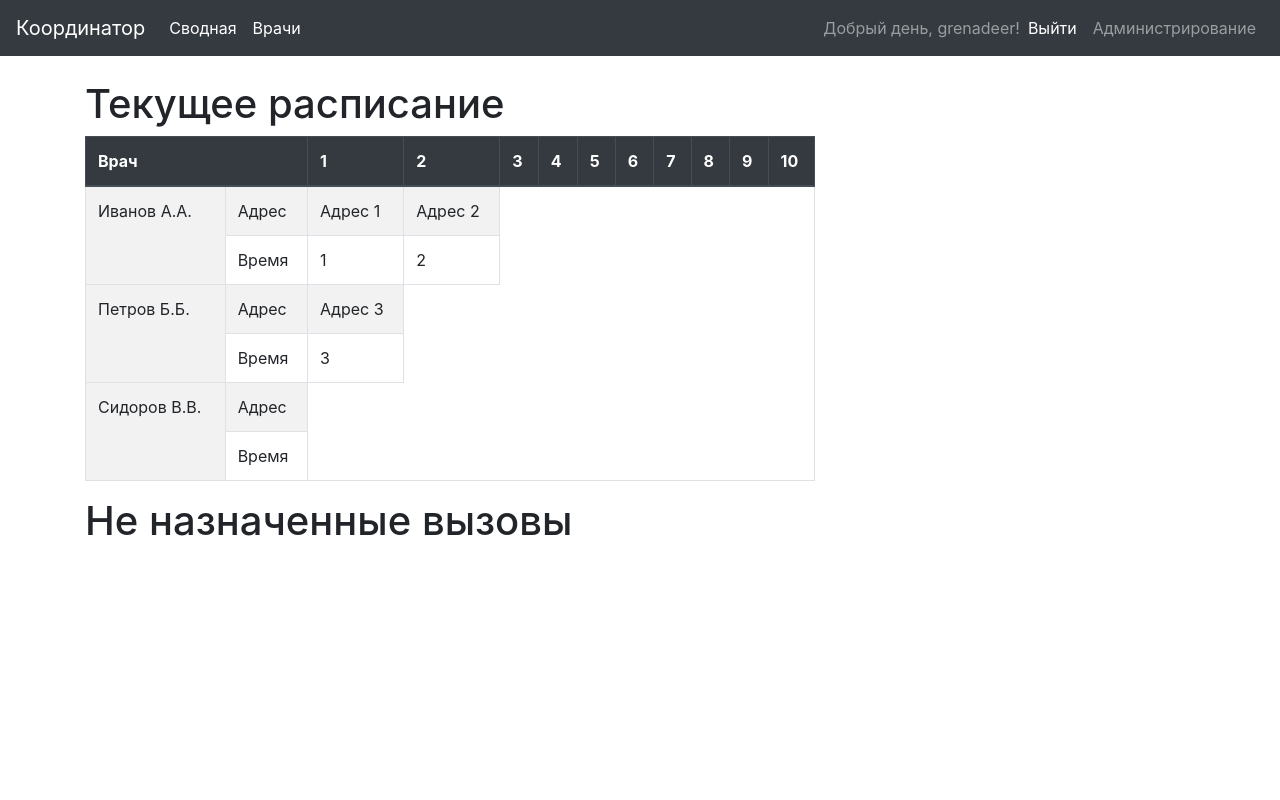
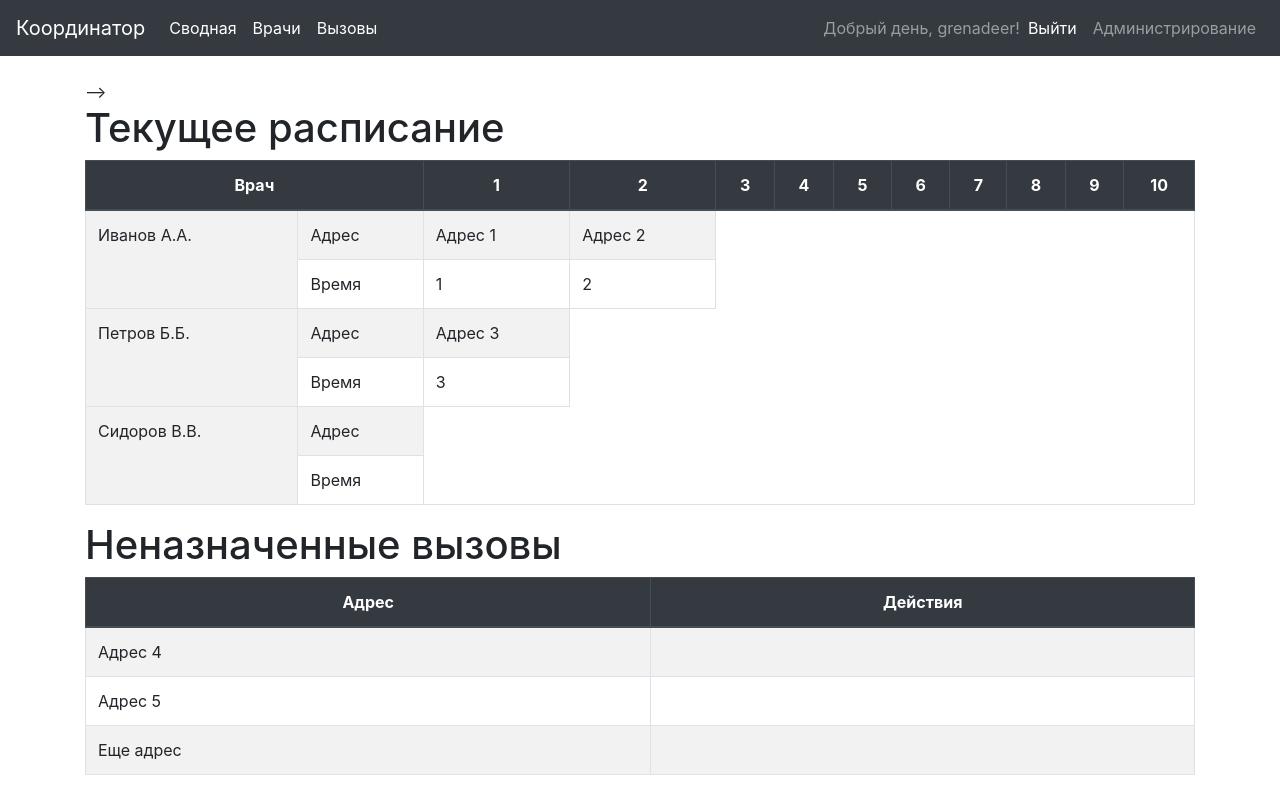
Before and after one commit to Grenadeer/coordinator, a Django app: page / in a window 1280 px wide. Run offline with Django 3.2, Linux system fonts and the light colour scheme; a user stored in the database is signed in; data comes from the database, SQL or seed files in the repository; some libraries are stand-ins or nearby versions.

Commit message:
Generic view with template for Doctor and Record done.

```diff
--- a/mysite/coordinator/models.py
+++ b/mysite/coordinator/models.py
@@ -1,6 +1,5 @@
 from django.conf import settings
 from django.db import models
-#from django.utils import timezone
 
 
 class Doctor(models.Model):
@@ -26,12 +25,24 @@ class Doctor(models.Model):
         verbose_name_plural = "Врачи"
 
     def get_list_fields(self):
-        fields = self._meta.get_fields()
+        fields = []
+        for field in self._meta.fields:
+            fields.append({
+                'name': field.name,
+                'verbose_name': field.verbose_name,
+                'value': field.value_from_object(self)
+            })
         return fields
 
     def get_detail_fields(self):
         fields = self._meta.get_fields()
         return fields
+
+    def get_verbose_name(self):
+        return self._meta.verbose_name
+
+    def get_verbose_name_plural(self):
+        return self._meta.verbose_name_plural
 
     def records(self):
         records = Record.objects.filter(doctor=self)
@@ -75,6 +86,22 @@ class Record(models.Model):
         verbose_name = "Вызов"
         verbose_name_plural = "Вызовы"
 
+    def get_list_fields(self):
+        fields = []
+        for field in self._meta.fields:
+            fields.append({
+                'name': field.name,
+                'verbose_name': field.verbose_name,
+                'value': field.value_from_object(self)
+            })
+        return fields
+
+    def get_verbose_name(self):
+        return self._meta.verbose_name
+
+    def get_verbose_name_plural(self):
+        return self._meta.verbose_name_plural
+
     @staticmethod
     def unrelated():
         return Record.objects.filter(doctor=None)
--- a/mysite/coordinator/templates/base.html
+++ b/mysite/coordinator/templates/base.html
@@ -30,6 +30,9 @@
             <li class="nav-item active">
               <a class="nav-link" href="{% url 'doctor_list' %}">Врачи</a>
             </li>
+            <li class="nav-item active">
+              <a class="nav-link" href="{% url 'record_list' %}">Вызовы</a>
+            </li>
           </ul>
           <ul class="navbar-nav">
             {% if user.is_authenticated %}
@@ -53,13 +56,13 @@
         </div>
     </nav>
 
-    <div class="content container">
-        <div class="row">
-            <div class="col-md-8">
+    <div class="content container"> -->
+        <!-- <div class="row"> -->
+            <!-- <div class="col-md-8"> -->
             {% block content %}
             {% endblock %}
-            </div>
-        </div>
+            <!-- </div> -->
+        <!-- </div> -->
     </div>
 
 </body>
--- a/mysite/coordinator/templates/coordinator/doctor_list.html
+++ b/mysite/coordinator/templates/coordinator/generic_list.html
@@ -3,10 +3,12 @@
 
 {% block content %}
 
-    <h1>Врачи</h1>
+    {% with object_list|first as object %}
+    <h1>{{ object.get_verbose_name_plural }}</h1>
+    {% endwith %}
 
     <table class="table table-striped table-bordered">
-        <thead class="thead-dark">
+        <thead class="thead-dark text-center">
             <tr>
                 {% with object_list|first as object %}
                 {% for field in object.get_list_fields %}
--- a/mysite/coordinator/templates/coordinator/record_summary.html
+++ b/mysite/coordinator/templates/coordinator/record_summary.html
@@ -6,7 +6,7 @@
     <h1>Текущее расписание</h1>
 
     <table class="table table-striped table-bordered">
-        <thead class="thead-dark">
+        <thead class="thead-dark text-center">
             <tr>
                 <th scope="col" colspan="2">Врач</th>
                 <th scope="col">1</th>
@@ -50,7 +50,23 @@
         </tbody>
     </table>
 
-    <h1>Не назначенные вызовы</h1>
-    <table>
+    <h1>Неназначенные вызовы</h1>
+    <table class="table table-striped table-bordered">
+        <thead class="thead-dark text-center">
+            <tr>
+                <th scope="col">Адрес</th>
+                <th scope="col">Действия</th>
+            </tr>
+        </thead>
+        <tbody>
+            {% for record in unrelated %}
+                <tr>
+                    <td>
+                        {{ record.address }}
+                    </td>
+                    <td></td>
+                </tr>
+            {% endfor %}
+        </tbody>
     </table>
 {% endblock %}
--- a/mysite/coordinator/urls.py
+++ b/mysite/coordinator/urls.py
@@ -1,11 +1,15 @@
 from django.urls import path
 from django.views.generic import ListView
 from . import views
-from .models import Doctor
+from .models import Doctor, Record
 
 urlpatterns = [
     path('', views.record_summary, name='record_summary'),
     path('record/summary', views.record_summary, name='record_summary'),
 
-    path('doctor/', ListView.as_view(queryset=Doctor.objects.all(), template_name='coordinator/doctor_list.html'), name='doctor_list'),
+    path('doctor/', ListView.as_view(queryset=Doctor.objects.all(), template_name='coordinator/generic_list.html'),
+         name='doctor_list'),
+
+    path('record/', ListView.as_view(queryset=Record.objects.all(), template_name='coordinator/generic_list.html'),
+         name='record_list'),
 ]
--- a/mysite/coordinator/views.py
+++ b/mysite/coordinator/views.py
@@ -1,9 +1,10 @@
 from django.shortcuts import render
 from django.contrib.auth.decorators import login_required
-from .models import Doctor
+from .models import Doctor, Record
 
 
 @login_required
 def record_summary(request):
     doctors = Doctor.objects.all()
-    return render(request, 'coordinator/record_summary.html', {'doctors': doctors})
+    unrelated = Record.unrelated()
+    return render(request, 'coordinator/record_summary.html', {'doctors': doctors, 'unrelated': unrelated})
```
